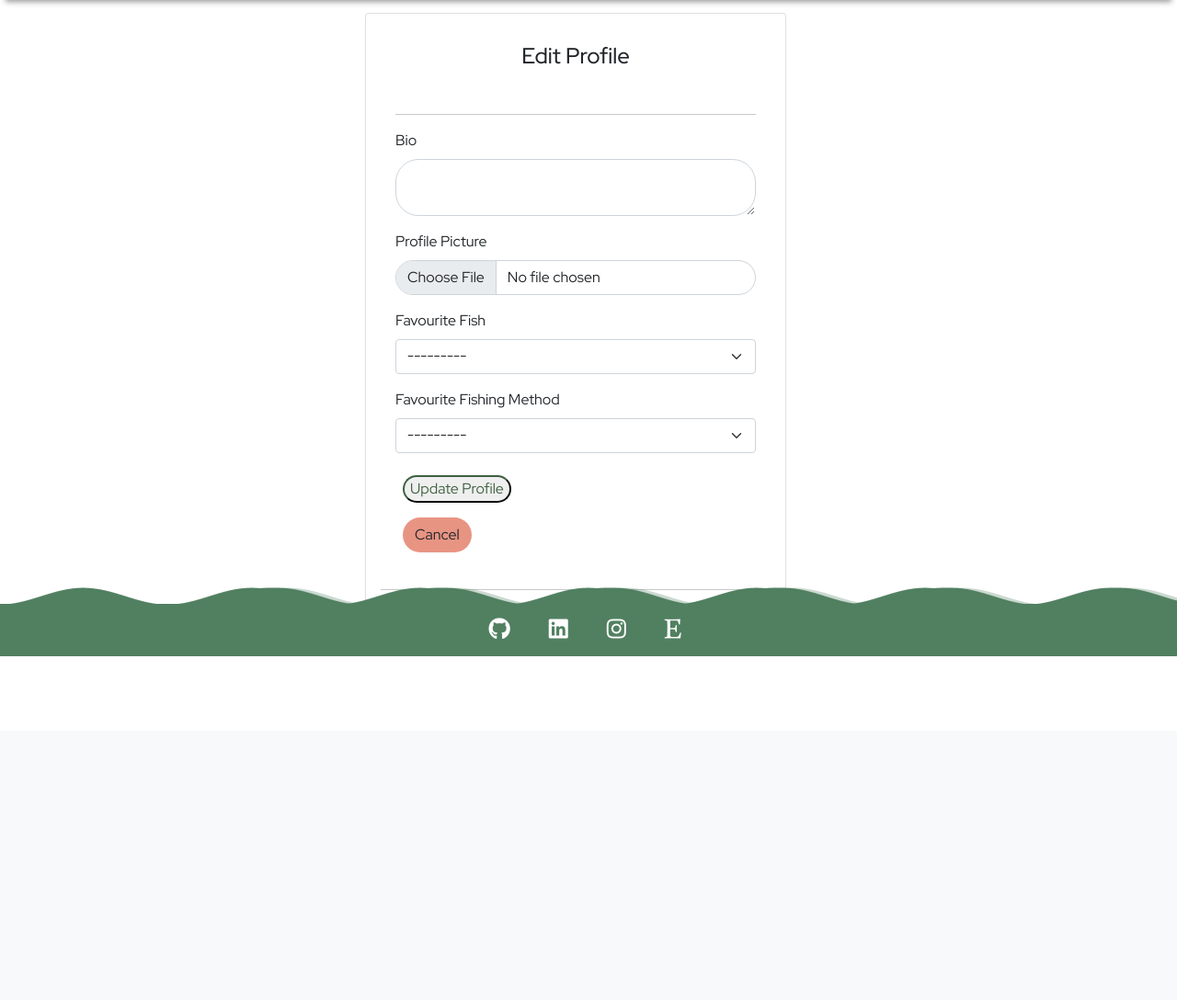
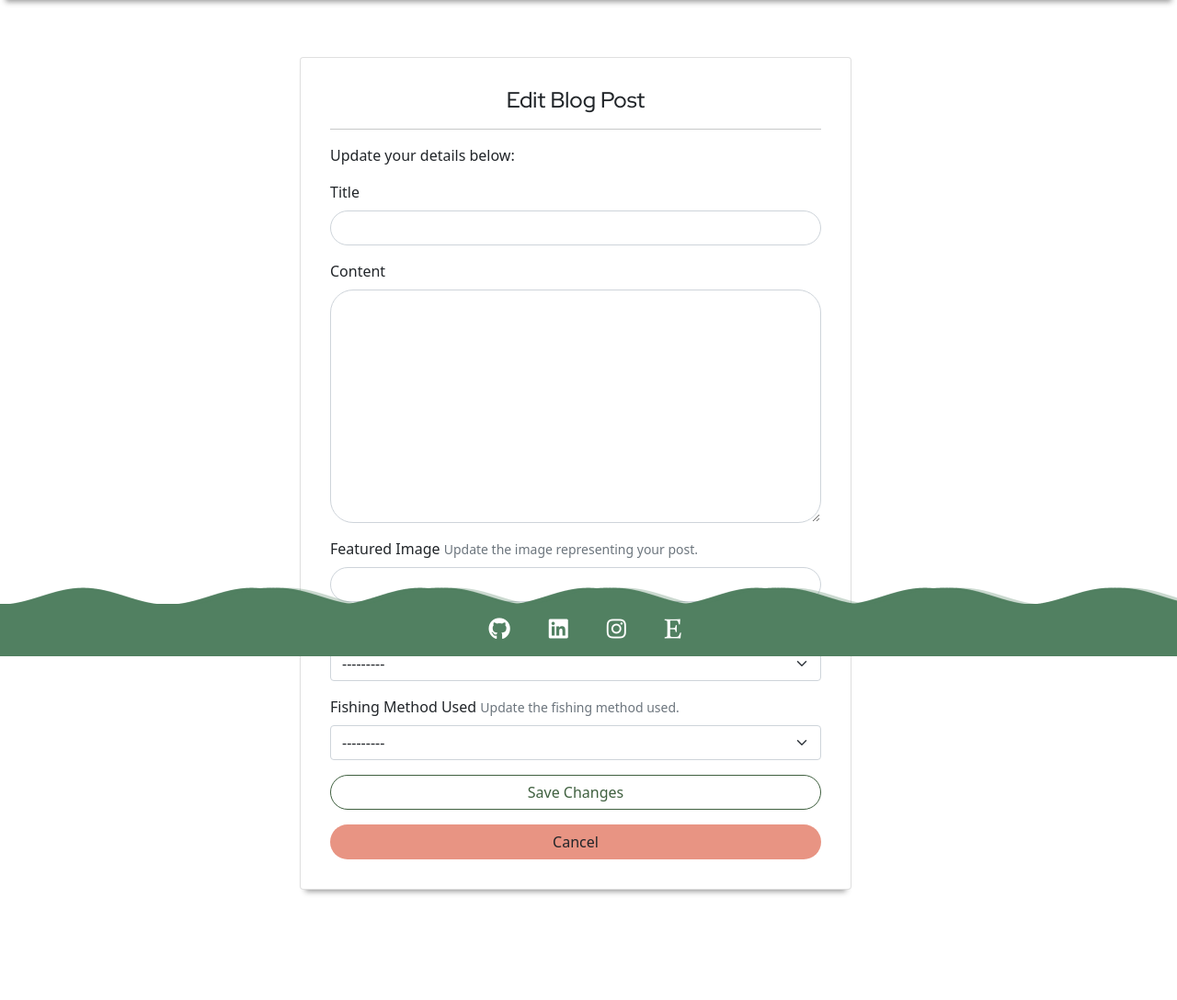
Before and after one commit to MartinCowey/fishing_project, a Django app: template blog/templates/blog/blog_edit.html in a window 1280 px wide. Shown: the part 86-1174 px from the top of the page at 92% size. Before the commit the page ends 800 px from the top, so only its background shows below. Run offline with Django 4.2, Linux system fonts and the light colour scheme; the template is opened without the code that fills it: values that come from a table or form of the project are taken from there, others are empty; data comes from the database, SQL or seed files in the repository; some libraries are stand-ins or nearby versions; some web fonts are replaced.

Commit message:
Update code for a bug when adding and editing a blog post

```diff
--- a/blog/templates/blog/blog_edit.html
+++ b/blog/templates/blog/blog_edit.html
@@ -1,54 +1,59 @@
 {% extends 'base.html' %}
 {% load widget_tweaks %}
+
 {% block content %}
-
-<!DOCTYPE html>
-<html lang="en">
-<head>
-    <meta charset="UTF-8">
-    <meta name="viewport" content="width=device-width, initial-scale=1.0">
-</head>
-<body>
-<div class="container d-flex justify-content-center align-items-center">
-    <div class="card shadow-card p-3">
-        <div class="card-body p-3 font-red-hat">
-            <h2 class="card-title text-center">Edit Profile</h2>
-            <br>
+<div class="container d-flex justify-content-center align-items-center mt-5">
+    <div class="card shadow-card p-3" style="max-width: 600px; width: 100%;">
+        <div class="card-body p-3">
+            <h2 class="card-title text-center font-red-hat">Edit Blog Post</h2>
             <hr>
+            <p>Update your details below:</p>
             <form method="post" enctype="multipart/form-data">
                 {% csrf_token %}
+                {{ form.excerpt.as_hidden }}
+                {{ form.status.as_hidden }}
+
+                <!-- Title Field -->
                 <div class="mb-3">
-                    <label for="{{ form.bio.id_for_label }}" class="form-label">Bio</label>
-                    <textarea id="{{ form.bio.id_for_label }}" name="{{ form.bio.name }}" class="form-control" aria-label="Write or update your bio">{{ form.bio.value }}</textarea>
+                    <label for="id_title" class="form-label" id="title-label" aria-labelledby="title-label" aria-required="true">Title</label>
+                    {{ form.title|add_class:"form-control" }}
                 </div>
+
+                <!-- Content Field -->
                 <div class="mb-3">
-                    <label for="{{ form.profile_pic.id_for_label }}" class="form-label">Profile Picture</label>
-                    <input type="file" id="{{ form.profile_pic.id_for_label }}" name="{{ form.profile_pic.name }}" class="form-control" aria-label="Upload a new profile picture">
+                    <label for="id_content" class="form-label" id="content-label" aria-labelledby="content-label" aria-required="true">Content</label>
+                    {{ form.content|add_class:"form-control" }}
                 </div>
+
+                <!-- Featured Image Field -->
                 <div class="mb-3">
-                    <label for="{{ form.favourite_fish.id_for_label }}" class="form-label">Favourite Fish</label>
-                    <select id="{{ form.favourite_fish.id_for_label }}" name="{{ form.favourite_fish.name }}" class="form-select" aria-label="Select your favourite type of fish">
-                        {% for option in form.favourite_fish.field.choices %}
-                            <option value="{{ option.0 }}" {% if option.0 == form.favourite_fish.value %} selected {% endif %}>{{ option.1 }}</option>
-                        {% endfor %}
-                    </select>
+                    <label for="id_featured_image" class="form-label" id="featured-image-label" aria-labelledby="featured-image-label" aria-describedby="featured_image_help">Featured Image</label>
+                    <small id="featured_image_help" class="form-text text-muted">Update the image representing your post.</small>
+                    {{ form.featured_image|add_class:"form-control" }}
                 </div>
+
+                <!-- Fish Caught Field -->
                 <div class="mb-3">
-                    <label for="{{ form.favourite_fishing.id_for_label }}" class="form-label">Favourite Fishing Method</label>
-                    <select id="{{ form.favourite_fishing.id_for_label }}" name="{{ form.favourite_fishing.name }}" class="form-select" aria-label="Select your favourite fishing method">
-                        {% for option in form.favourite_fishing.field.choices %}
-                            <option value="{{ option.0 }}" {% if option.0 == form.favourite_fishing.value %} selected {% endif %}>{{ option.1 }}</option>
-                        {% endfor %}
-                    </select>
+                    <label for="{{ form.favourite_fish.id_for_label }}" class="form-label" id="fish-label" aria-labelledby="fish-label" aria-describedby="fish_help">Fish Caught</label>
+                    <small id="fish_help" class="form-text text-muted">Update the type of fish caught.</small>
+                    {{ form.favourite_fish|add_class:"form-select" }}
                 </div>
-                <button class="btn-outline-success m-2" type="submit" aria-label="Update your profile">Update Profile</button>
+
+                <!-- Fishing Method Field -->
+                <div class="mb-3">
+                    <label for="{{ form.favourite_fishing.id_for_label }}" class="form-label" id="fishing-method-label" aria-labelledby="fishing-method-label" aria-describedby="fishing_help">Fishing Method Used</label>
+                    <small id="fishing_help" class="form-text text-muted">Update the fishing method used.</small>
+                    {{ form.favourite_fishing|add_class:"form-select" }}
+                </div>
+
+                <!-- Submit Button -->
+                <button class="btn btn-outline-success w-100" type="submit" aria-label="Save Changes to Blog Post">Save Changes</button>
             </form>
-            <a href="{% url 'profile_detail' user.profile.slug %}" class="btn btn-danger-round m-2" aria-label="Cancel and go back to your profile">Cancel</a>
+
+            <div class="mt-3">
+                <a href="{% url 'blog_post' blog.slug %}" class="btn btn-danger-round w-100" aria-label="Cancel and Return to Blog post">Cancel</a>
+            </div>
         </div>
-        <hr>
-      </div>
     </div>
-</body>
-</html>
-
+</div>
 {% endblock %}
--- a/blog/views.py
+++ b/blog/views.py
@@ -70,7 +70,7 @@ class BlogCreateView(LoginRequiredMixin, CreateView):
         # Ensure the user has a profile
         if not Profile.objects.filter(user=request.user).exists():
             messages.error(request, "It's like fishing at the wrong depth! You need to create a profile to add a blog post.")
-            return redirect('profile_form')  # Change 'profile_create' to your actual profile creation view name
+            return redirect('profile_create')
         return super().dispatch(request, *args, **kwargs)
         # add a blog post<<
     def get_form(self, form_class=None):
--- a/profiles/templates/profiles/profile_form.html
+++ b/profiles/templates/profiles/profile_form.html
@@ -21,7 +21,7 @@
                     {% csrf_token %}
                     <div class="mb-3">
                         <label for="{{ form.bio.id_for_label }}" class="form-label">Bio</label>
-                        <textarea id="{{ form.bio.id_for_label }}" name="{{ form.bio.name }}" class="form-control" placeholder="Write a short bio about yourself" required aria-label="Write a short bio about yourself">{{ form.bio.value }}</textarea>
+                        <textarea id="{{ form.bio.id_for_label }}" name="{{ form.bio.name }}" class="form-control" placeholder="Write a short bio about yourself" required aria-label="Write a short bio about yourself">{{ form.bio.value|default:'' }}</textarea>
                     </div>
                     <div class="mb-3">
                         <label for="{{ form.profile_pic.id_for_label }}" class="form-label">Profile Picture: Please add an image</label>
```
Also changed, not shown: blog/templates/blog/blog_detail.html (deleted, +0 -148 lines), blog/urls.py (line endings or trailing spaces), templates/base.html (line endings or trailing spaces).
